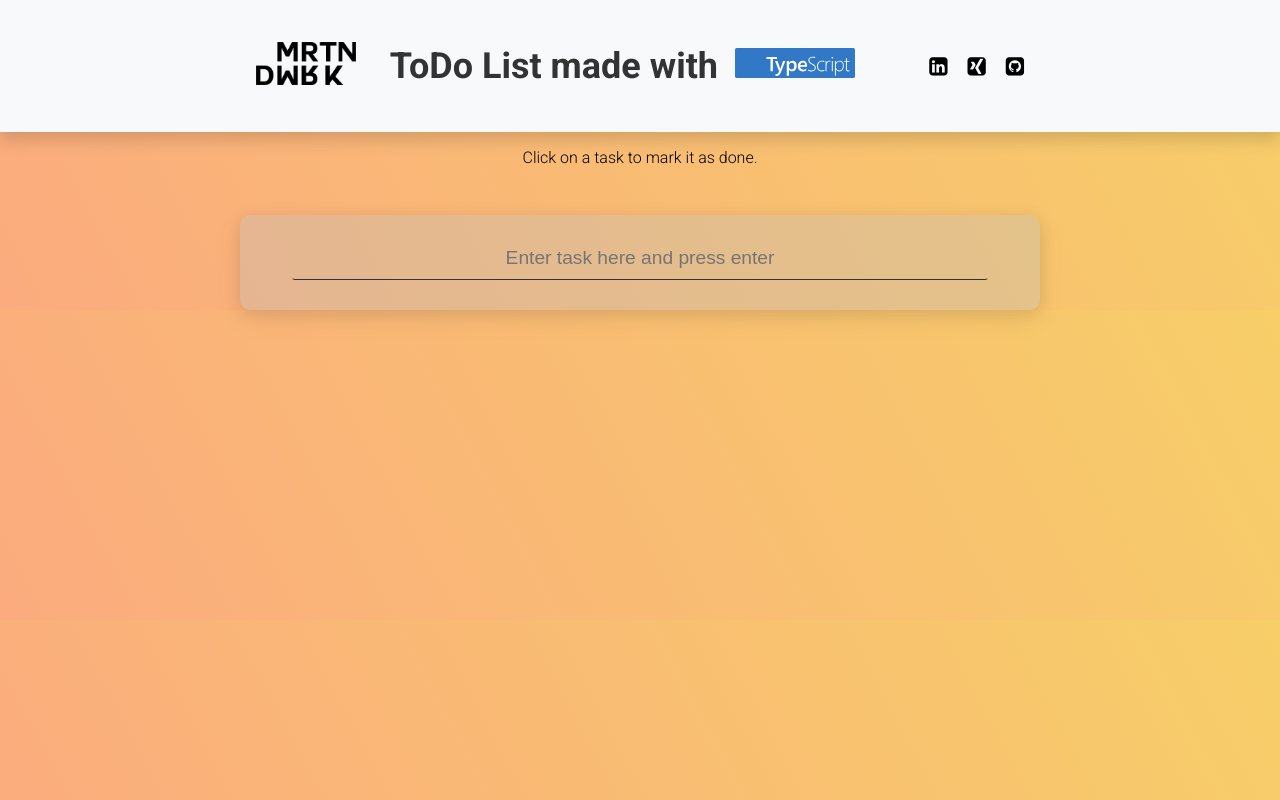
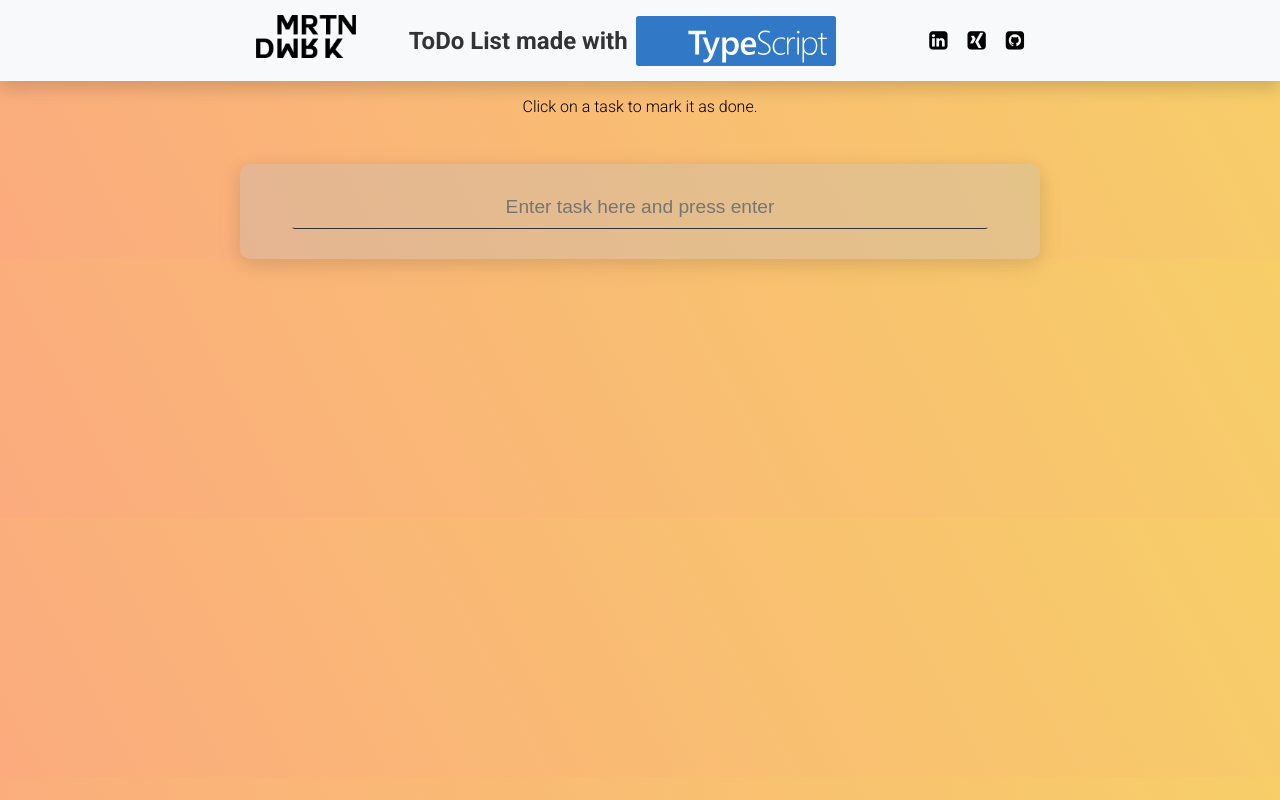
Before and after one commit to mrtndwrk/ToDoListTS, a website with bundled scripts: page public/index.html in a window 1280 px wide. Built offline with nearby package versions, Linux system fonts and the light colour scheme.

Commit message:
fixed header styling

```diff
--- a/public/index.html
+++ b/public/index.html
@@ -28,10 +28,11 @@
         <div class="header-title">
           <h1>
             ToDo List made with
-            <span>
-              <img src="ts-lettermark-blue.svg" height="30px" alt="Typescript Logo">
-            </span>
+
           </h1>
+          <span>
+            <img src="ts-lettermark-blue.svg" height="50px" alt="Typescript Logo">
+          </span>
         </div>
 
         <div>
--- a/public/style.css
+++ b/public/style.css
@@ -20,7 +20,10 @@ body{
 header{
   background-color: #f8f9fa;
   color: black;
+  max-height: 81px;
   padding: 15px;
+  display: flex;
+  align-items: center;
   box-shadow: 0 .5rem 1rem rgba(0,0,0,.15);
 }
 
@@ -29,7 +32,7 @@ nav{
   width: 60vw;
   display: flex;
   justify-content: space-between;
-  align-items: center;
+  /* align-items: center; */
 }
 
 ul{
@@ -55,15 +58,17 @@ main{
 }
 
 .header-title {
+  margin-top: -8px;
   display: flex;
   align-items: center;
-  font-size: 1.5rem;
+  justify-content: center;
   font-weight: bold;
   color: #333;
 }
 
 .header-title span {
-  display: inline-flex;
+  justify-content: center;
+  display: flex;
   align-items: center;
   margin-left: 0.5rem;
 }
```
